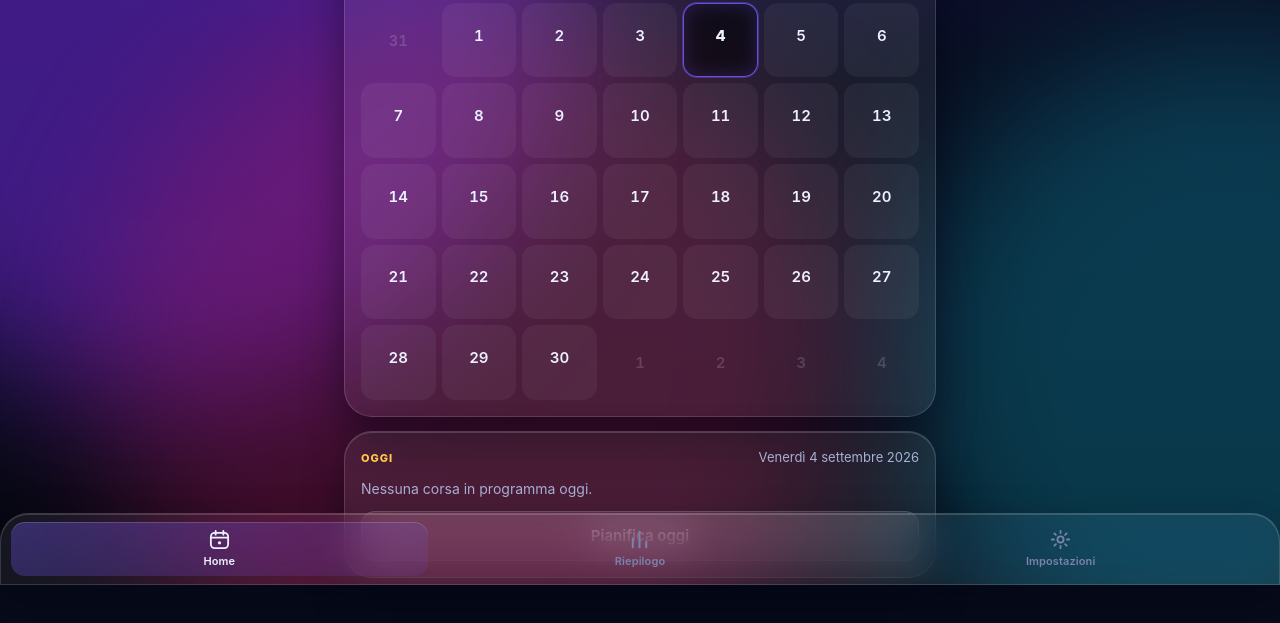
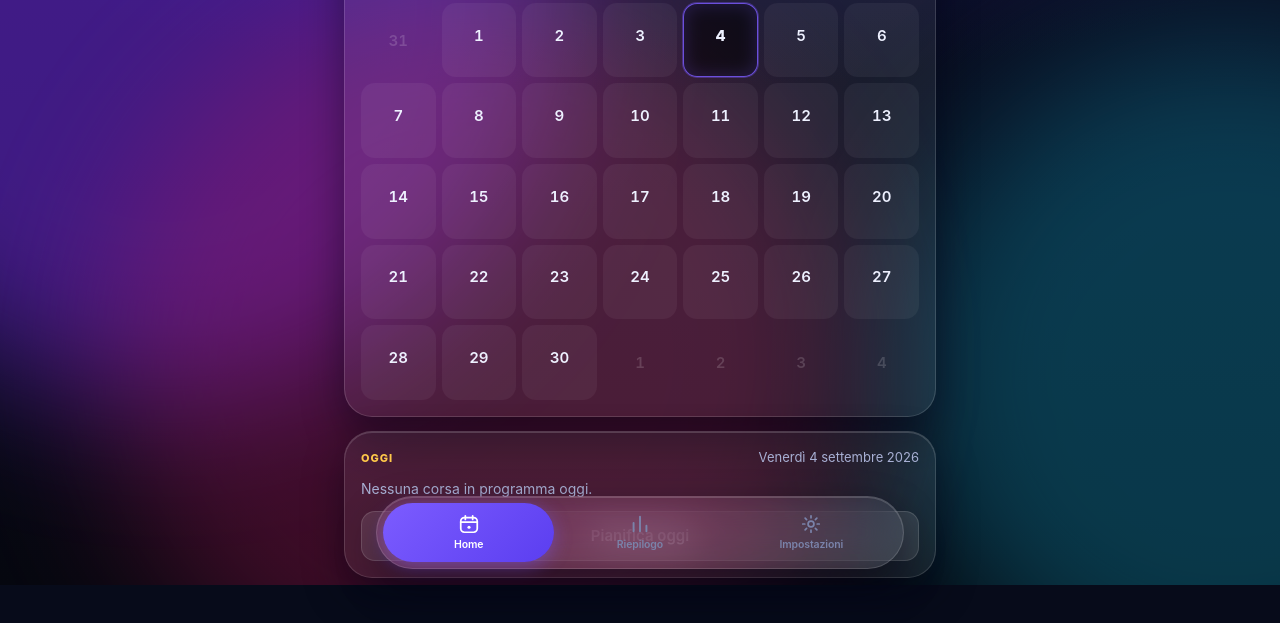
Before and after one commit to MMCodeLab/F-L, a plain HTML site: page index.html in a window 1280 px wide. Shown: the part 215-838 px from the top of the page. Drawn offline with Linux system fonts and the light colour scheme.

Commit message:
Navbar flottante e tasto delle notifiche sempre visibile
La barra in basso diventa una pillola di vetro staccata dal bordo, con
l'indicatore colorato che scivola sotto la voce attiva, come nelle altre
PWA. La posizione dell'indicatore e' calcolata in pixel e ricalcolata al
ridimensionamento, alla rotazione e al load, cosi' resta allineata anche
quando le voci cambiano larghezza. Lo spazio in fondo alle pagine e la
posizione del toast tengono conto della barra che ora galleggia.

Nelle Impostazioni il tasto delle notifiche resta sempre a schermo e
cambia solo scritta a seconda del permesso, con una pastiglia di stato
accanto al titolo. Prima spariva quando il permesso era gia' stato
negato, lasciando la sezione senza nessun comando e senza spiegare come
rimediare.

Co-Authored-By: Claude Opus 5 <noreply@anthropic.com>

```diff
--- a/css/style.css
+++ b/css/style.css
@@ -44,9 +44,13 @@
   --raggio-xl: 28px;
   --raggio:    20px;
   --raggio-s:  14px;
-  --alt-nav:   66px;
+  --alt-nav:   70px;   /* altezza della barra flottante in basso */
   --sicura-basso: env(safe-area-inset-bottom, 0px);
   --sicura-alto:  env(safe-area-inset-top, 0px);
+  /* Quanto la barra sta staccata dal bordo inferiore: almeno 16px, di piu'
+     sugli iPhone con la barra di sistema. */
+  --stacco-nav: max(16px, env(safe-area-inset-bottom, 16px));
+  --molla: cubic-bezier(.22, 1, .36, 1);
 }
 
 * { box-sizing: border-box; }
@@ -153,7 +157,7 @@ button { cursor: pointer; border: 0; background: none; }
 main {
   /* Lo spazio in alto lascia respirare l'intestazione fissa,
      quello in basso tiene conto della navbar e della safe-area iPhone. */
-  padding: calc(var(--sicura-alto) + 74px) 14px calc(var(--alt-nav) + var(--sicura-basso) + 28px);
+  padding: calc(var(--sicura-alto) + 74px) 14px calc(var(--alt-nav) + var(--stacco-nav) + 24px);
   max-width: 620px;
   margin: 0 auto;
 }
@@ -166,42 +170,61 @@ main {
   animation: entra .28s ease both;
 }
 
-/* Navbar in basso, anche lei in vetro */
+/* Navbar in basso: una pillola di vetro che galleggia sopra il contenuto,
+   con l'indicatore colorato che scivola sotto la voce attiva. */
 .navbar {
   position: fixed;
+  left: 50%;
+  bottom: var(--stacco-nav);
+  transform: translateX(-50%);
+  width: calc(100% - 32px);
+  max-width: 528px;
+  z-index: 45;
+  display: flex;
+  padding: 6px;
+  border-radius: 999px;
+  /* Toccando ripetutamente una voce il testo non deve evidenziarsi */
+  -webkit-user-select: none;
+  user-select: none;
+}
+
+.indicatore-nav {
+  position: absolute;
+  top: 6px;
   left: 0;
-  right: 0;
-  bottom: 0;
-  z-index: 45;
-  display: grid;
-  grid-template-columns: repeat(3, 1fr);
-  gap: 4px;
-  padding: 8px 10px calc(8px + var(--sicura-basso));
-  border-radius: var(--raggio-xl) var(--raggio-xl) 0 0;
-  border-width: 1px 0 0 0;
+  width: 33.333%;
+  height: calc(100% - 12px);
+  border-radius: 999px;
+  background: linear-gradient(135deg, var(--accento), #5b3ef0);
+  box-shadow: 0 4px 18px rgba(124, 92, 255, .45);
+  transition: transform .45s var(--molla), width .45s var(--molla);
+  will-change: transform;
+  z-index: 0;
 }
 
 .voce-nav {
+  position: relative;
+  z-index: 1;
+  flex: 1 1 0;
+  min-width: 0;
   display: flex;
   flex-direction: column;
   align-items: center;
-  justify-content: center;
-  gap: 3px;
-  min-height: 50px;
-  padding: 6px 4px;
-  border-radius: var(--raggio-s);
+  gap: 2px;
+  padding: 10px 2px;
+  border-radius: 999px;
   color: var(--testo-tenue);
-  font-size: 11px;
+  font-size: 10.5px;
   font-weight: 600;
-  letter-spacing: .01em;
-  transition: color .2s ease, background .2s ease, transform .12s ease;
+  letter-spacing: -.01em;
+  transition: color .3s ease, transform .2s var(--molla);
 }
-.voce-nav svg { width: 23px; height: 23px; }
-.voce-nav.attiva {
-  color: var(--testo);
-  background: linear-gradient(160deg, rgba(124, 92, 255, .32), rgba(124, 92, 255, .10));
-  box-shadow: var(--luce-interna);
-}
+.voce-nav:active { transform: scale(.92); }
+.voce-nav.attiva { color: #fff; }
+
+.voce-icona { display: block; width: 22px; height: 22px; }
+.voce-icona svg { width: 100%; height: 100%; display: block; }
+.voce-testo { white-space: nowrap; }
 
 /* ======================== 4. VETRO E CONTROLLI ========================= */
 .vetro {
@@ -900,7 +923,7 @@ main {
   position: fixed;
   z-index: 70;
   left: 50%;
-  bottom: calc(var(--alt-nav) + var(--sicura-basso) + 18px);
+  bottom: calc(var(--alt-nav) + var(--stacco-nav) + 14px);
   transform: translateX(-50%);
   max-width: min(92vw, 420px);
   padding: 12px 18px;
@@ -935,7 +958,7 @@ main {
 /* Schermi piccoli: qualche misura piu' compatta */
 @media (max-width: 350px) {
   .giorno .numero { font-size: 13.5px; }
-  .voce-nav span { font-size: 10px; }
+  .voce-testo { font-size: 9.5px; }
   .azioni-multi { grid-template-columns: 1fr 1fr; }
   .azioni-multi .bottone:first-child { grid-column: 1 / -1; }
 }
--- a/index.html
+++ b/index.html
@@ -211,18 +211,21 @@
 </main>
 
 <!-- ======================= NAVBAR IN BASSO ======================= -->
-<nav class="navbar vetro" role="tablist" aria-label="Sezioni">
-  <button id="tab-home" class="voce-nav attiva tap" role="tab" aria-selected="true" data-pagina="home" type="button">
-    <svg viewBox="0 0 24 24" aria-hidden="true"><rect x="3" y="5" width="18" height="16" rx="4" fill="none" stroke="currentColor" stroke-width="1.9"/><path d="M3 10h18M8 3v4M16 3v4" fill="none" stroke="currentColor" stroke-width="1.9" stroke-linecap="round"/><circle cx="12" cy="15.5" r="1.7" fill="currentColor"/></svg>
-    <span>Home</span>
+<nav id="navbar" class="navbar vetro" role="tablist" aria-label="Sezioni">
+  <!-- Pastiglia colorata che scivola sotto la voce attiva: la posizione
+       la calcola ui.js in pixel, così segue le voci qualunque larghezza abbiano. -->
+  <span id="indicatore-nav" class="indicatore-nav" aria-hidden="true"></span>
+  <button id="tab-home" class="voce-nav attiva" role="tab" aria-selected="true" data-pagina="home" type="button">
+    <span class="voce-icona"><svg viewBox="0 0 24 24" aria-hidden="true"><rect x="3" y="5" width="18" height="16" rx="4" fill="none" stroke="currentColor" stroke-width="1.9"/><path d="M3 10h18M8 3v4M16 3v4" fill="none" stroke="currentColor" stroke-width="1.9" stroke-linecap="round"/><circle cx="12" cy="15.5" r="1.7" fill="currentColor"/></svg></span>
+    <span class="voce-testo">Home</span>
   </button>
-  <button id="tab-riepilogo" class="voce-nav tap" role="tab" aria-selected="false" data-pagina="riepilogo" type="button">
-    <svg viewBox="0 0 24 24" aria-hidden="true"><path d="M5 20V11M12 20V4M19 20v-6" fill="none" stroke="currentColor" stroke-width="2.1" stroke-linecap="round"/></svg>
-    <span>Riepilogo</span>
+  <button id="tab-riepilogo" class="voce-nav" role="tab" aria-selected="false" data-pagina="riepilogo" type="button">
+    <span class="voce-icona"><svg viewBox="0 0 24 24" aria-hidden="true"><path d="M5 20V11M12 20V4M19 20v-6" fill="none" stroke="currentColor" stroke-width="2.1" stroke-linecap="round"/></svg></span>
+    <span class="voce-testo">Riepilogo</span>
   </button>
-  <button id="tab-impostazioni" class="voce-nav tap" role="tab" aria-selected="false" data-pagina="impostazioni" type="button">
-    <svg viewBox="0 0 24 24" aria-hidden="true"><circle cx="12" cy="12" r="3.2" fill="none" stroke="currentColor" stroke-width="1.9"/><path d="M12 3v2.2M12 18.8V21M3 12h2.2M18.8 12H21M5.6 5.6l1.6 1.6M16.8 16.8l1.6 1.6M18.4 5.6l-1.6 1.6M7.2 16.8l-1.6 1.6" fill="none" stroke="currentColor" stroke-width="1.9" stroke-linecap="round"/></svg>
-    <span>Impostazioni</span>
+  <button id="tab-impostazioni" class="voce-nav" role="tab" aria-selected="false" data-pagina="impostazioni" type="button">
+    <span class="voce-icona"><svg viewBox="0 0 24 24" aria-hidden="true"><circle cx="12" cy="12" r="3.2" fill="none" stroke="currentColor" stroke-width="1.9"/><path d="M12 3v2.2M12 18.8V21M3 12h2.2M18.8 12H21M5.6 5.6l1.6 1.6M16.8 16.8l1.6 1.6M18.4 5.6l-1.6 1.6M7.2 16.8l-1.6 1.6" fill="none" stroke="currentColor" stroke-width="1.9" stroke-linecap="round"/></svg></span>
+    <span class="voce-testo">Impostazioni</span>
   </button>
 </nav>
 
--- a/js/ui.js
+++ b/js/ui.js
@@ -68,7 +68,7 @@
   /* =====================================================================
      NAVIGAZIONE
      ===================================================================== */
-  function vaiA(pagina) {
+  function vaiA(pagina, senzaMoto) {
     stato.pagina = pagina;
     $$('.pagina').forEach(function (sez) {
       sez.classList.toggle('attiva', sez.id === 'pagina-' + pagina);
@@ -78,7 +78,28 @@
       voce.classList.toggle('attiva', attiva);
       voce.setAttribute('aria-selected', attiva ? 'true' : 'false');
     });
+    posizionaIndicatore(senzaMoto);
     global.scrollTo({ top: 0, behavior: 'smooth' });
+  }
+
+  /* Porta l'indicatore della navbar sotto la voce attiva.
+     Si lavora in pixel e non in percentuale: così la pastiglia resta
+     allineata anche se le voci hanno larghezze diverse o se cambia la
+     larghezza dello schermo. Con "senzaMoto" si salta l'animazione, che
+     all'avvio la farebbe partire da sinistra. */
+  function posizionaIndicatore(senzaMoto) {
+    var attiva = $('.voce-nav.attiva');
+    var indicatore = $('#indicatore-nav');
+    if (!attiva || !indicatore) return;
+
+    if (senzaMoto) indicatore.style.transition = 'none';
+    indicatore.style.width = attiva.offsetWidth + 'px';
+    indicatore.style.height = attiva.offsetHeight + 'px';
+    indicatore.style.transform = 'translateX(' + attiva.offsetLeft + 'px)';
+    if (senzaMoto) {
+      void indicatore.offsetWidth;      // forza il ricalcolo prima di riaccendere l'animazione
+      indicatore.style.transition = '';
+    }
   }
 
   function cambiaMese(delta) {
@@ -824,7 +845,17 @@
   function init() {
     collegaEventi();
     renderTutto();
-    vaiA('home');
+    vaiA('home', true);
+
+    // Se cambia la larghezza (rotazione, tastiera, finestra ridimensionata)
+    // le voci si allargano e l'indicatore va rimesso al suo posto.
+    global.addEventListener('resize', function () { posizionaIndicatore(true); });
+    global.addEventListener('orientationchange', function () {
+      global.setTimeout(function () { posizionaIndicatore(true); }, 200);
+    });
+    // Ultima passata a layout assestato: su iOS le misure appena dopo
+    // DOMContentLoaded possono essere ancora quelle vecchie.
+    global.addEventListener('load', function () { posizionaIndicatore(true); });
   }
 
   FL.ui = {
--- a/sw.js
+++ b/sw.js
@@ -9,7 +9,7 @@
    tutto di nuovo.
    ========================================================================== */
 
-var VERSIONE = 'fl-v3';
+var VERSIONE = 'fl-v4';
 var CACHE = 'fl-cache-' + VERSIONE;
 
 var FILE = [
```
